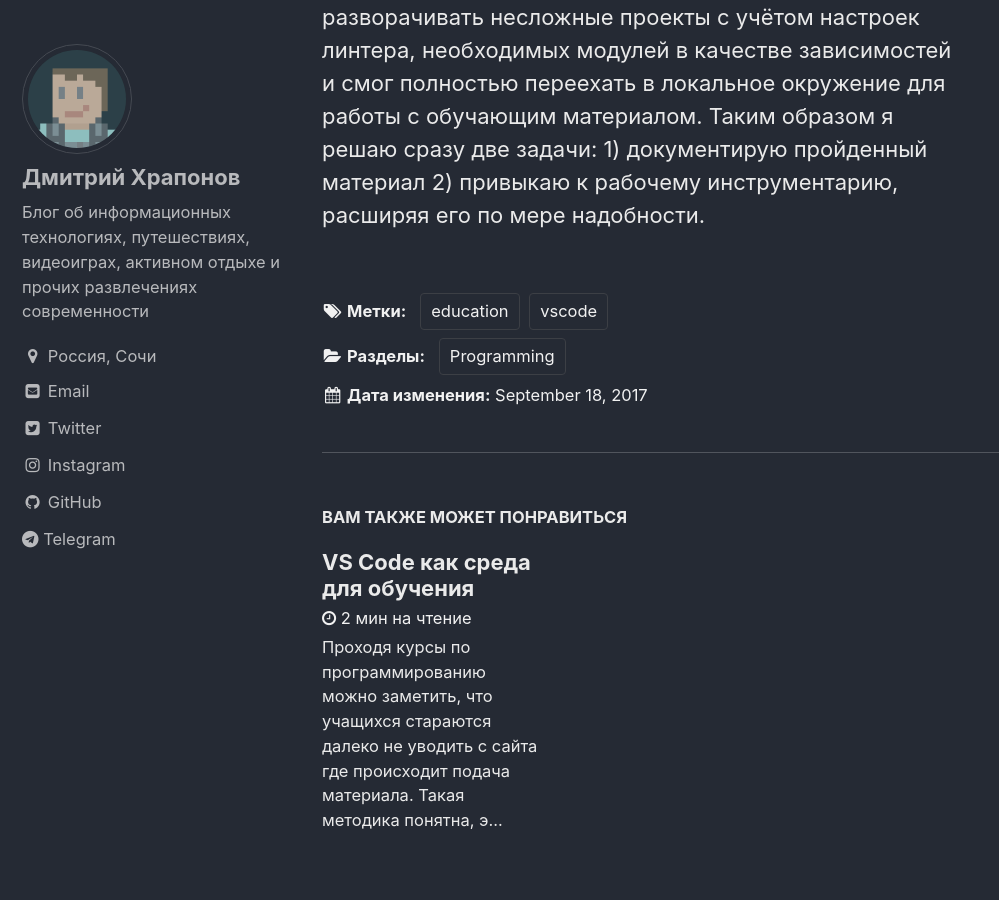
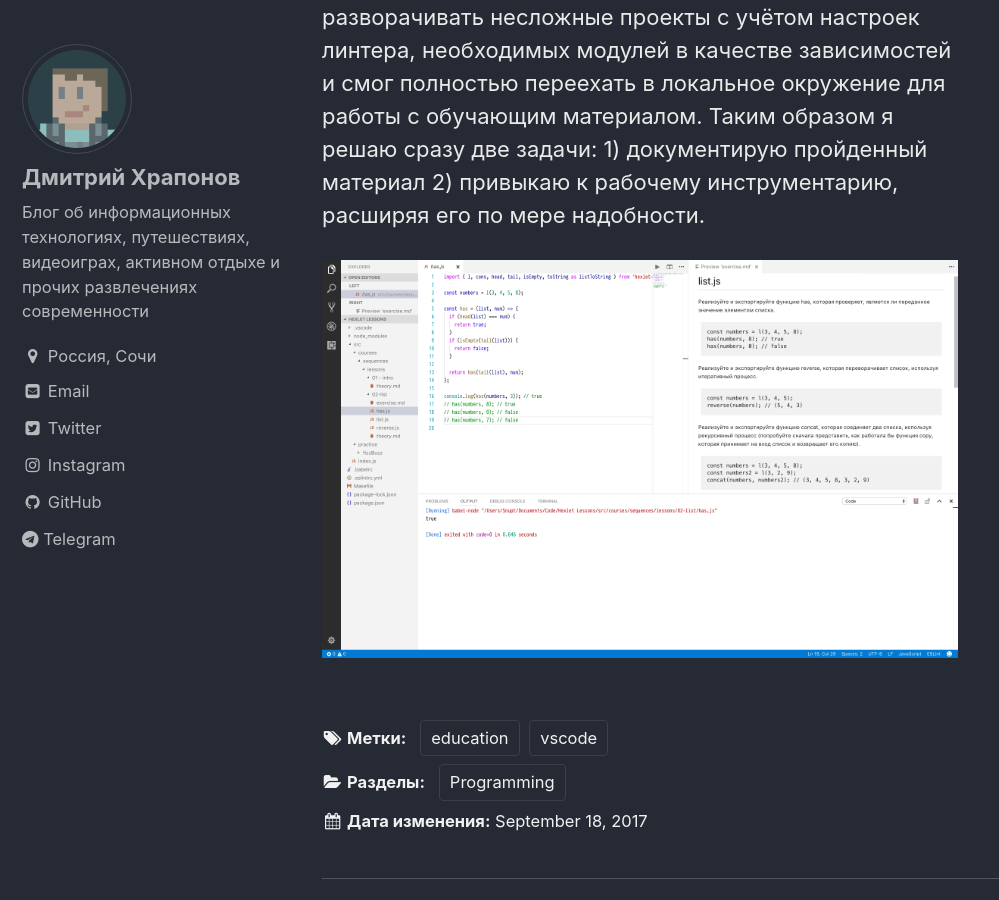
Before and after one commit to CatcherITGF/jekyll, a Jekyll site: the page built from _posts/2017-09-18-vs-code-for-edu.md, in a window 1280 px wide and 900 px high, scrolled down 2899 px. Shown: the whole window, without its empty margins (0-999 px from the left). Built offline with Jekyll 4.4.1, drawn with Linux system fonts in a browser that asks for light colours.

Commit message:
refactoring

```diff
--- a/_config.yml
+++ b/_config.yml
@@ -84,7 +84,7 @@
 # Site Author
 author:
   name             : "Дмитрий Храпонов"
-  avatar           : "/assets/images/avatar.png" # path of avatar image, e.g. "/assets/images/bio-photo.jpg"
+  avatar           : "/assets/avatar/avatar.png" # path of avatar image, e.g. "/assets/images/bio-photo.jpg"
   bio              : "Блог об информационных технологиях, путешествиях, видеоиграх, активном отдыхе и прочих развлечениях современности"
   location         : "Россия, Сочи"
   email            : "snupt@snupt.com"
--- a/_posts/2017-09-18-vs-code-for-edu.md
+++ b/_posts/2017-09-18-vs-code-for-edu.md
@@ -30,3 +30,5 @@
 Плагин написанный [Рахимом Давлеткалиевым](https://rakh.im) добавляет быстрое переключение между дневной и ночной темами. Мне нравится работать с ночной темой только в вечернее время и по настроению.
 
 После сдачи первого интенсива на [Hexlet](https://hexlet.io) я научился разворачивать несложные проекты с учётом настроек линтера, необходимых модулей в качестве зависимостей и смог полностью переехать в локальное окружение для работы с обучающим материалом. Таким образом я решаю сразу две задачи: 1) документирую пройденный материал 2) привыкаю к рабочему инструментарию, расширяя его по мере надобности.
+
+![](/assets/images/vs-code-for-edu/vs-code-for-edu_1.png)
```
Also changed, not shown: assets/avatar/avatar.png (renamed from assets/images/avatar.png), assets/images/vs-code-for-edu/vs-code-for-edu_1.png (added), assets/images/vs-code-for-edu/vs-code-for-edu_cover.png (added).
